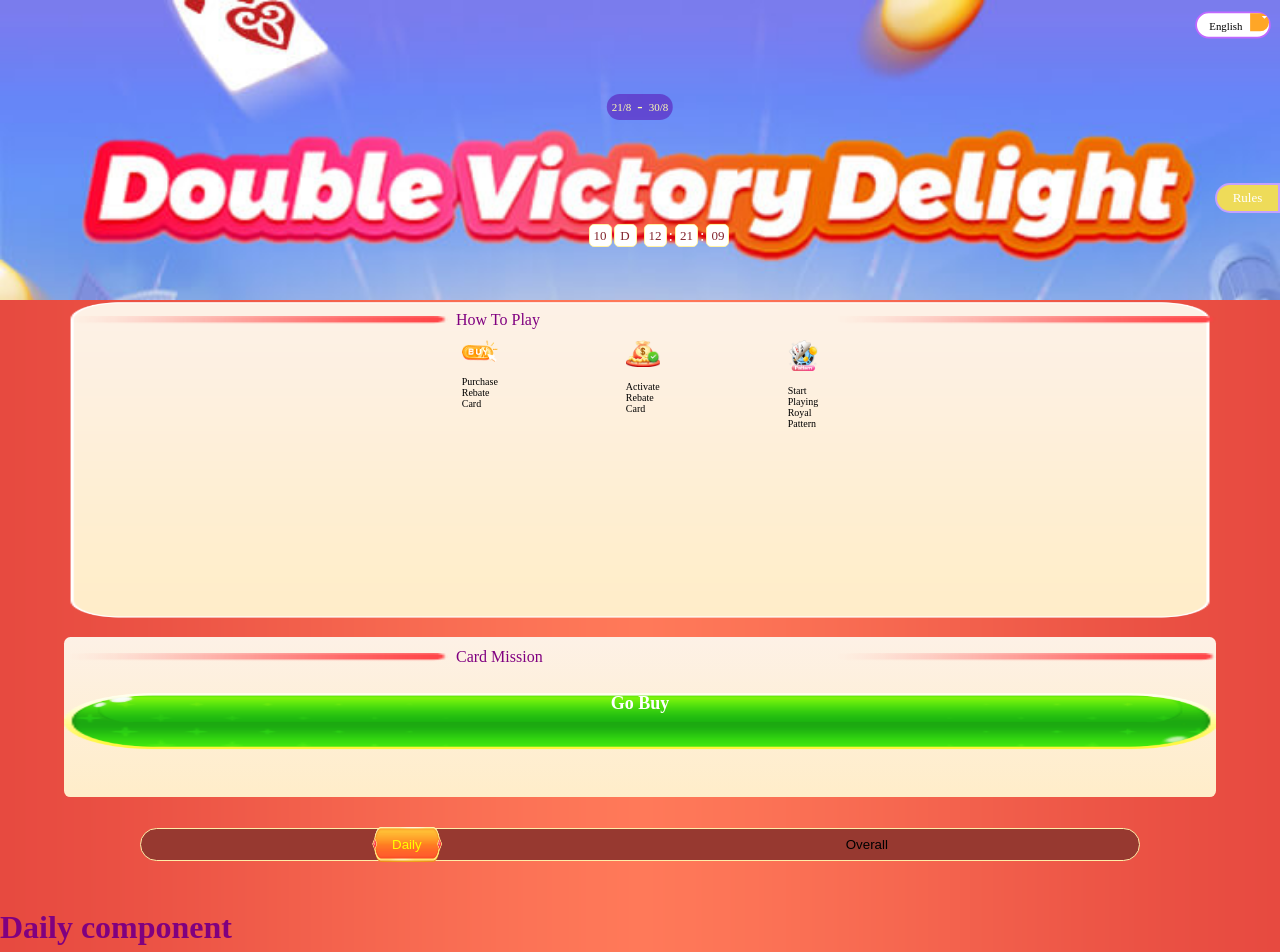
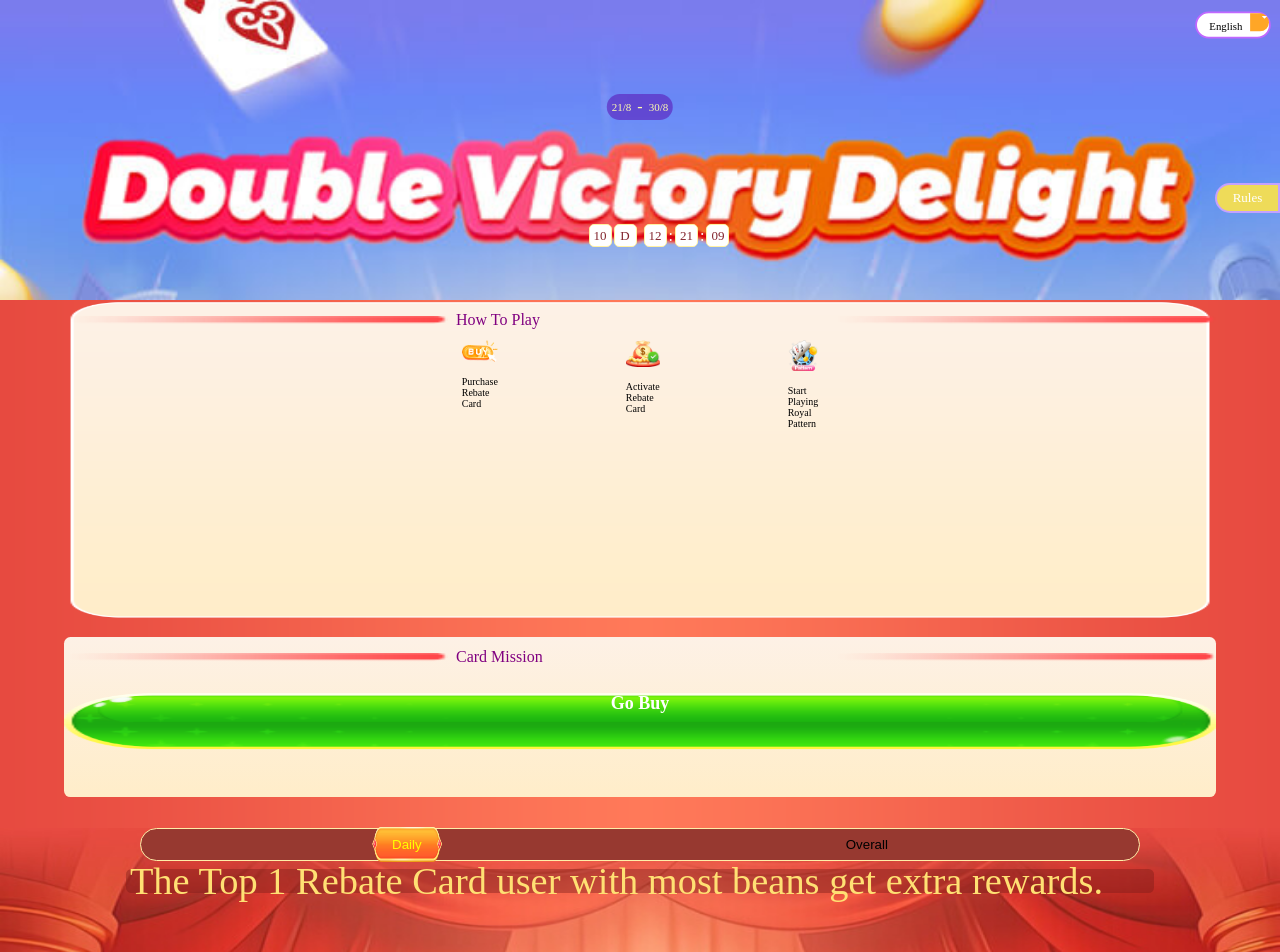
Before and after one commit to khankadir193/doubleVictoryDelight2k24, a Vue app: page / in a window 1280 px wide. Shown: the top 952 px of the page. Built offline with nearby package versions, Linux system fonts and the light colour scheme.

Commit message:
leaderboard description has been fixed

```diff
--- a/src/components/DailyComp.vue
+++ b/src/components/DailyComp.vue
@@ -1,16 +1,35 @@
 <template>
-    <h1>Daily component</h1>
+    <div class="leaderboard-des">
+        <p>The Top 1 Rebate Card user with most beans get extra rewards.</p>
+    </div>
 </template>
 
 <script>
 export default {
-    name:'DailyComp'
+    name: 'DailyComp'
 }
 
 </script>
 
-<style scoped>
-   h1{
-    color: purple;
-   }
+<style lang="less" scoped>
+.leaderboard-des {
+
+    width: 80%;
+    margin: 0 auto 0;
+    border-radius: .34667rem;
+    text-align: center;
+    height: 3vh;
+    display: flex;
+    align-items: center;
+    padding: 0 0 0 .24rem;
+    background: rgba(119, 27, 24, .4);
+    position: relative;
+    top: -2.5rem;
+    p {
+        font-size: 3vw;
+        font-family: Roboto-Regular;
+        font-weight: 400;
+        color: #ffe073;
+    }
+}
 </style>
--- a/src/components/TabsComp.vue
+++ b/src/components/TabsComp.vue
@@ -1,5 +1,5 @@
 <template>
-    <div>
+    <div class="container">
         <div class="tabs">
             <button :class="{ active: currentTab === 'DailyComp' }" @click="currentTab = 'DailyComp'">Daily</button>
             <button :class="{ active: currentTab === 'OverallComp' }"
@@ -29,6 +29,13 @@ export default {
 </script>
 
 <style>
+.container{
+    background-image: url('../assets/images/background_leaderboard.jpg');
+    background-size: 100% 100%;
+    width: 100%;
+    height: 50vh;
+    margin: 0 auto;
+}
 .tabs {
     gap: 30vw;
     justify-content: center;
```
